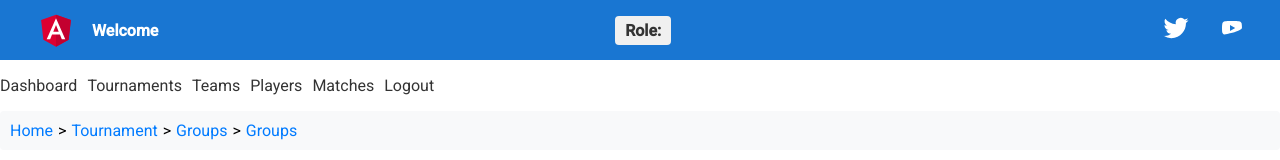
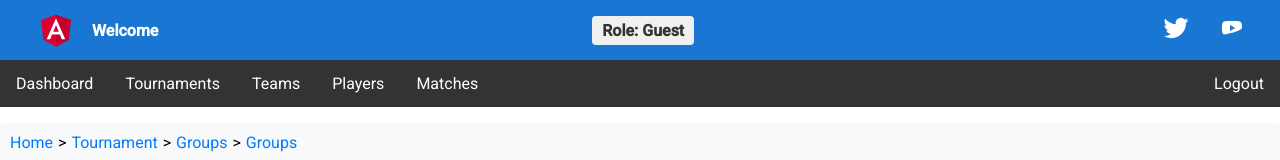
Before and after one commit to xulubo/BadmintonTournament, an Angular app in the folder web/: page /tournament/1/group in a window 1280 px wide. Shown: the top 160 px of the page. Built offline with nearby package versions, Linux system fonts and the light colour scheme; no server answers.

Commit message:
no message

```diff
--- a/web/src/app/app.component.css
+++ b/web/src/app/app.component.css
@@ -1,20 +1,29 @@
 nav ul {
   list-style-type: none;
+  margin: 0;
   padding: 0;
+  overflow: hidden;
+  background-color: #333;
 }
 
-nav ul li {
-  display: inline;
-  margin-right: 10px;
+nav li {
+  float: left;
 }
 
-nav ul li a {
+nav li a {
+  display: block;
+  color: white;
+  text-align: center;
+  padding: 14px 16px;
   text-decoration: none;
-  color: #333;
 }
 
-nav ul li a:hover {
-  color: #007bff;
+nav li a:hover {
+  background-color: #111;
+}
+
+.right-align {
+  float: right !important;
 }
 
 .user-role {
--- a/web/src/app/app.component.html
+++ b/web/src/app/app.component.html
@@ -31,8 +31,8 @@
     <li><a routerLink="/players">Players</a></li>
     <li><a routerLink="/matches">Matches</a></li>
     <li *ngIf="authService.isAdmin()"><a routerLink="/admin">Admin Panel</a></li>
-    <li *ngIf="!authService.currentUserValue"><a routerLink="/login">Login</a></li>
-    <li *ngIf="authService.currentUserValue"><a (click)="logout()">Logout</a></li>
+    <li *ngIf="!authService.currentUserValue" class="right-align"><a routerLink="/login">Login</a></li>
+    <li *ngIf="authService.currentUserValue" class="right-align"><a (click)="logout()">Logout</a></li>
   </ul>
 </nav>
 
--- a/web/src/app/app.component.ts
+++ b/web/src/app/app.component.ts
@@ -9,8 +9,8 @@ import { AuthService } from './services/auth.service';
 })
 export class AppComponent {
   constructor(
-    private router: Router,
-    public authService: AuthService
+    public authService: AuthService,
+    private router: Router
   ) { }
 
   logout() {
@@ -19,7 +19,6 @@ export class AppComponent {
   }
 
   get currentUserRole(): string {
-    const currentUser = this.authService.currentUserValue;
-    return currentUser ? currentUser.role : 'Guest';
+    return this.authService.currentUserValue?.role || 'Guest';
   }
 }
```
